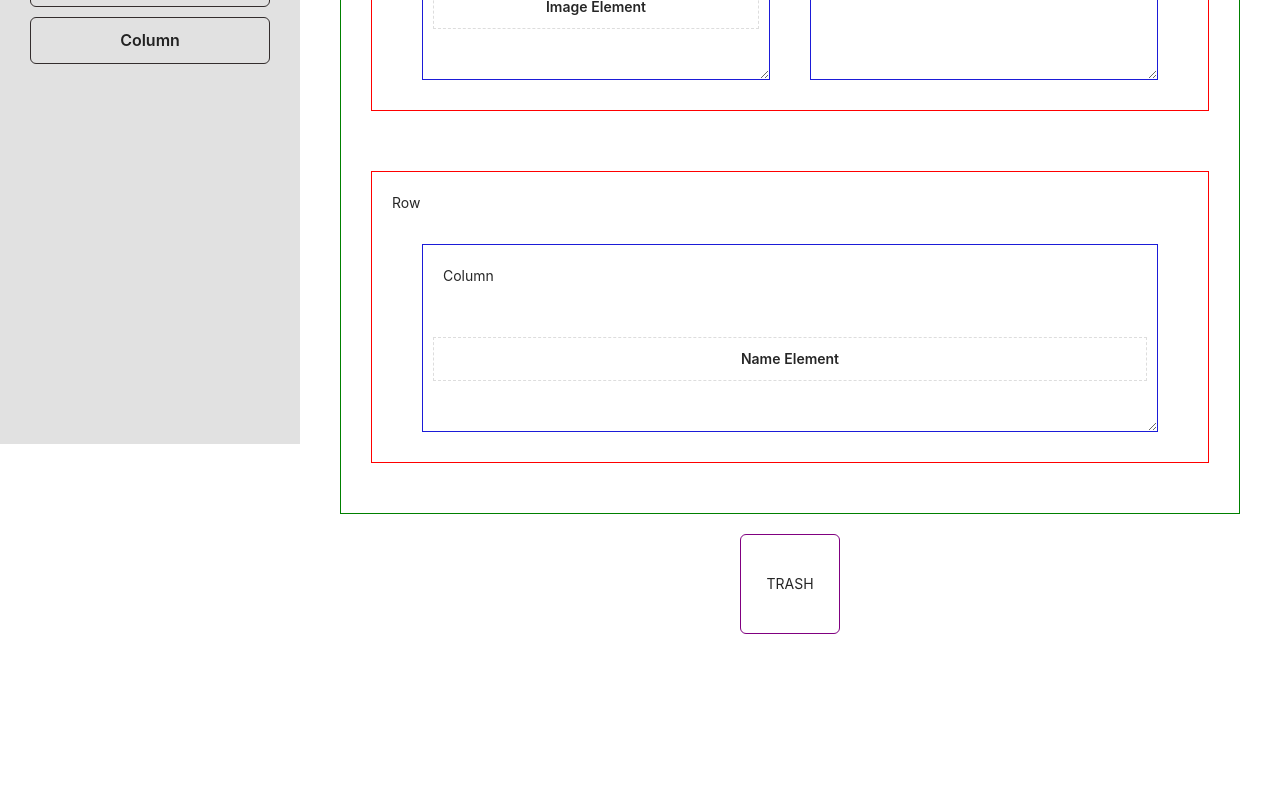
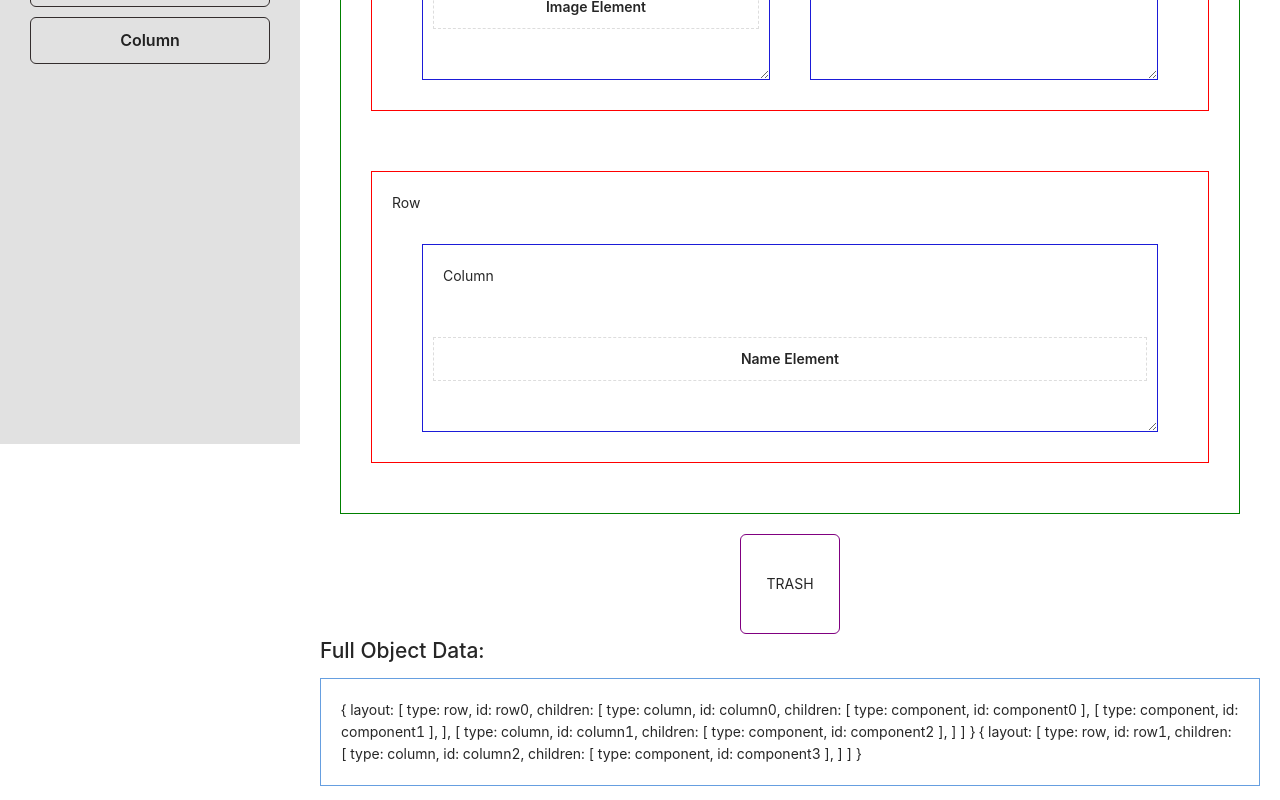
Before and after one commit to im-azad/xpeeddnd, a React (Create React App) app: page / in a window 1280 px wide. Shown: the part 356-1156 px from the top of the page. Before the commit the page ends 1010 px from the top, so only its background shows below. Built offline with nearby package versions, Linux system fonts and the light colour scheme.

Commit message:
Full Object Data added

```diff
--- a/src/App.css
+++ b/src/App.css
@@ -128,3 +128,10 @@
 	margin: 0;
 	font-weight: 600;
 }
+
+/* object data style */
+
+.layout-data-area {
+	border: 1px solid #669fe0;
+	padding: 20px;
+}
--- a/src/components/Container.js
+++ b/src/components/Container.js
@@ -1,6 +1,7 @@
 import React, { useCallback, useState } from 'react';
 import { Modal } from 'antd';
-import 'antd/dist/antd.css';
+import 'antd/dist/antd.min.css';
+
 import { SIDEBAR_ITEMS, SIDEBAR_ITEM, COMPONENT, COLUMN } from '../constants';
 import SidebarItem from './SidebarItem';
 import initialData from '../initial-data';
@@ -14,6 +15,7 @@ import {
 } from '../helpers';
 import shortid from 'shortid';
 import TrashDropZone from './TrashDopZone';
+import ObjectData from './ObjectData';
 
 const Container = () => {
 	// Initial page layout state declaration
@@ -189,6 +191,8 @@ const Container = () => {
 						}}
 						onDrop={handleDropToTrashBin}
 					/>
+
+					<ObjectData objectData={layout} />
 					{/* Popup modal */}
 					<Modal
 						title='Item Clicked'
--- /dev/null
+++ b/src/components/ObjectData.js
@@ -0,0 +1,45 @@
+import React from 'react';
+import { useEffect } from 'react';
+import { useState } from 'react';
+
+const ObjectData = ({ objectData }) => {
+	const [layoutObject, setLayoutObject] = useState([]);
+	useEffect(() => {
+		setLayoutObject(objectData);
+	}, [objectData]);
+
+	return (
+		<div>
+			<h2>Full Object Data:</h2>
+			<div className='layout-data-area'>
+				{layoutObject.map(
+					(data) => `
+				{
+					layout:
+					[
+						type: ${data.type},
+						id: ${data.id},
+						children: ${data?.children.map(
+							(item) => `
+							[
+								type: ${item.type},
+								id: ${item.id},
+								children: ${item?.children.map(
+									(children) => `
+									[
+										type: ${children.type},
+										id: ${children.id}
+									]`
+								)},
+							]`
+						)}
+					]
+				}
+				`
+				)}
+			</div>
+		</div>
+	);
+};
+
+export default ObjectData;
```
